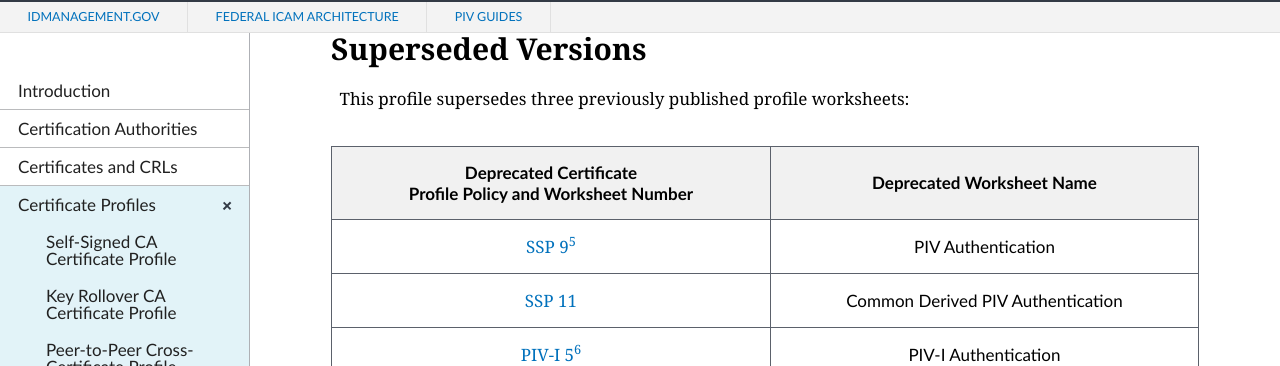
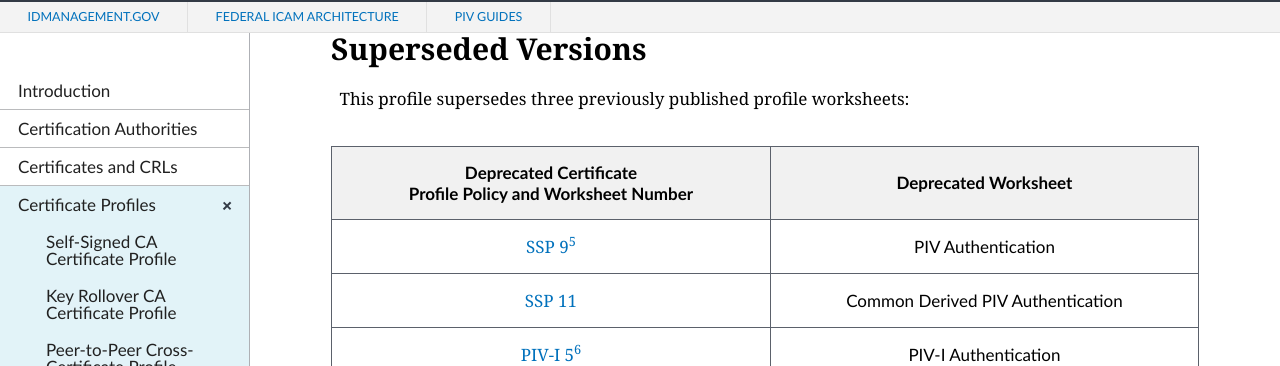
Before and after one commit to GSA/fpki-guides, a Jekyll site: the page built from _profiles/22_all_piv_auth_2.md, in a window 1280 px wide and 900 px high, scrolled down 324 px. Shown: the part 88-454 px from the top of the window. Built offline with Jekyll 4.4.1, drawn with Linux system fonts in a browser that asks for light colours; nearby versions of some CDN libraries; library files that are not in the unit come from our copies.

Commit message:
Update 22_all_piv_auth_2.md
Edit

```diff
--- a/_profiles/22_all_piv_auth_2.md
+++ b/_profiles/22_all_piv_auth_2.md
@@ -10,7 +10,7 @@ This profile specifies the unique settings required for X.509 PIV Authentication
 
 This profile supersedes three previously published profile worksheets:
 
-| **Deprecated Certificate<br>Profile Policy and Worksheet Number**  | **Deprecated Worksheet Name** |
+| **Deprecated Certificate<br>Profile Policy and Worksheet Number**  | **Deprecated Worksheet** |
 | :----: | :----: |
 |  [SSP 9](https://www.idmanagement.gov/wp-content/uploads/sites/1171/uploads/fpki-cert-profile-ssp.pdf){:target="_blank"}<sup>[5](#5)</sup>  |  PIV Authentication  |
 |  [SSP 11](https://www.idmanagement.gov/wp-content/uploads/sites/1171/uploads/fpki-cert-profile-ssp.pdf){:target="_blank"}  |  Common Derived PIV Authentication  |
```
